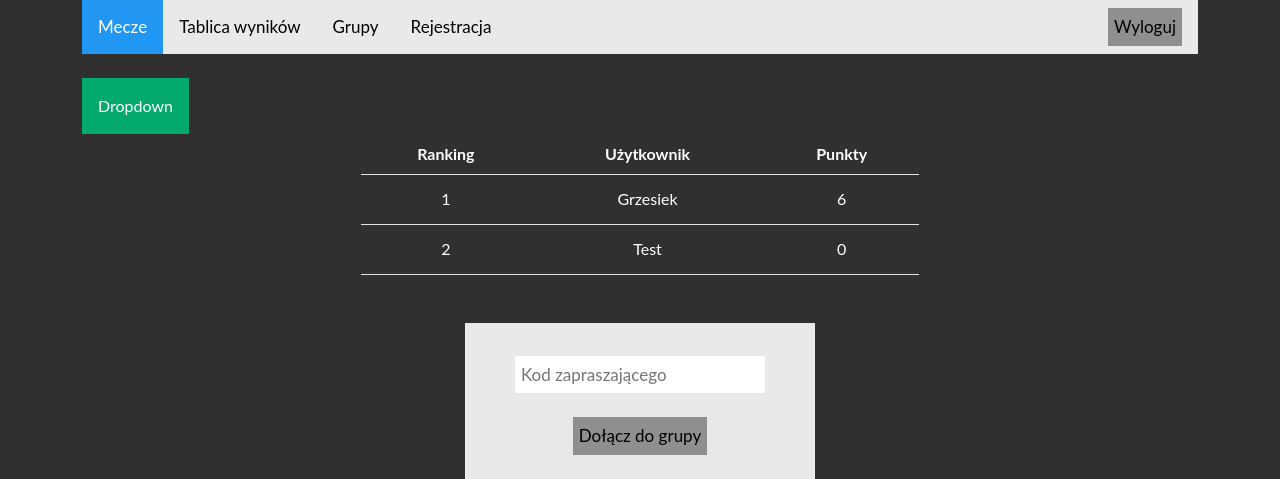
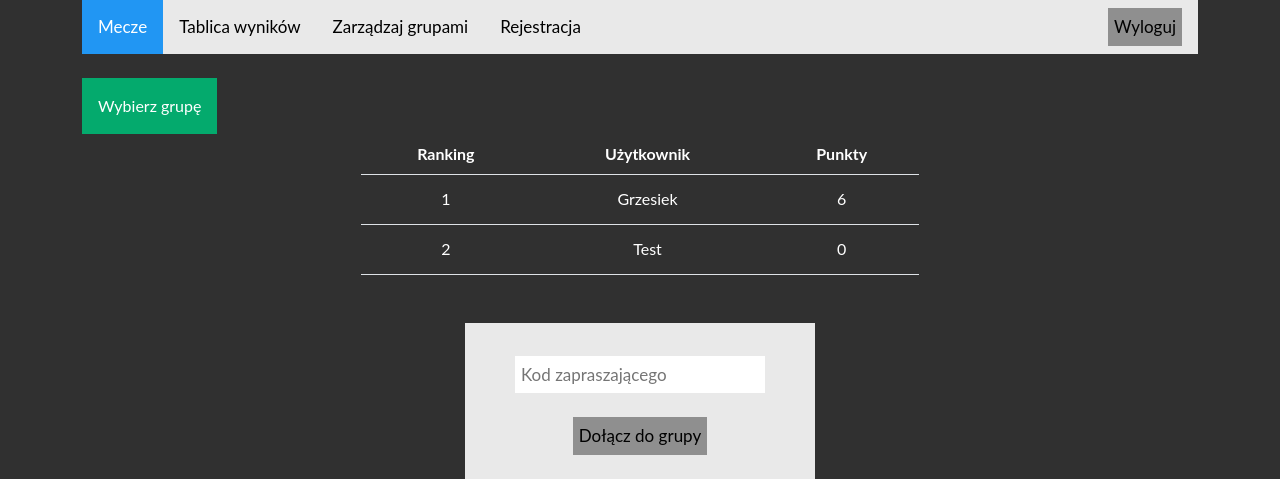
Before and after one commit to grzesiekzysk/flask_world_cup_bet, a Flask app: page /leaderboard in a window 1280 px wide. Shown: the top 479 px of the page. Run offline with Flask 2, Linux system fonts and the light colour scheme; a user stored in the database is signed in; data comes from the database, SQL or seed files in the repository.

Commit message:
Update files

```diff
--- a/templates/leaderboard.html
+++ b/templates/leaderboard.html
@@ -3,11 +3,11 @@
 {% block content %}
 
 <div class="dropdown">
-    <button class="dropbtn">Dropdown</button>
+    <button class="dropbtn">Wybierz grupę</button>
     <div class="dropdown-content">
-      <a href="#">Link 1</a>
-      <a href="#">Link 2</a>
-      <a href="#">Link 3</a>
+      <a href="#">Grupa 1</a>
+      <a href="#">Grupa 2</a>
+      <a href="#">Grupa 3</a>
     </div>
 </div>
 
--- a/templates/navbar.html
+++ b/templates/navbar.html
@@ -1,7 +1,7 @@
 <div class="topnav">
     <a class="active" href="{{ url_for('index') }}">Mecze</a>
     <a href="{{ url_for('leaderboard') }}">Tablica wyników</a>
-    <a href="{{ url_for('groups') }}">Grupy</a>
+    <a href="{{ url_for('groups') }}">Zarządzaj grupami</a>
     <a href="{{ url_for('signup') }}">Rejestracja</a>
 
     <div class="login-container">
```
